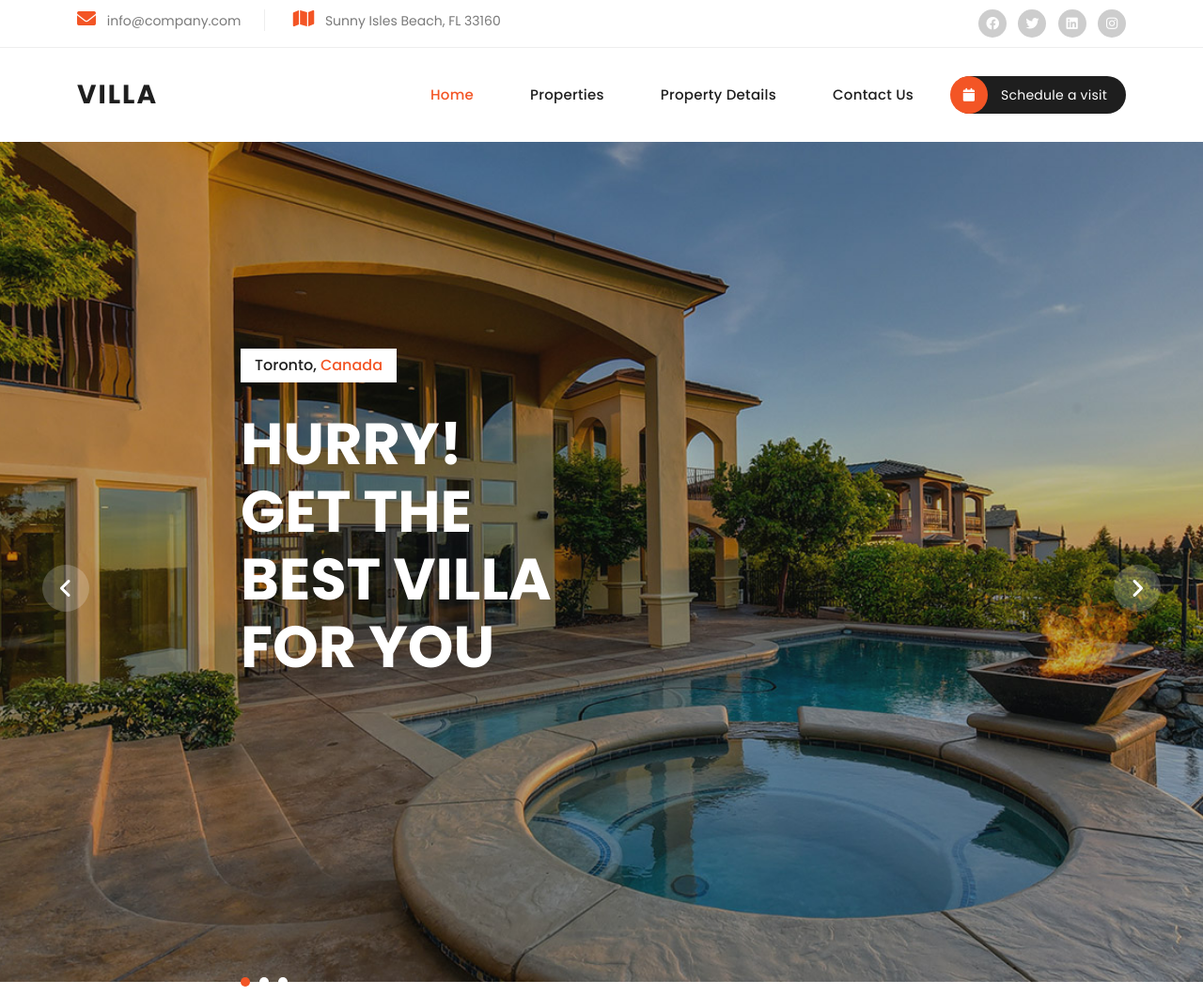
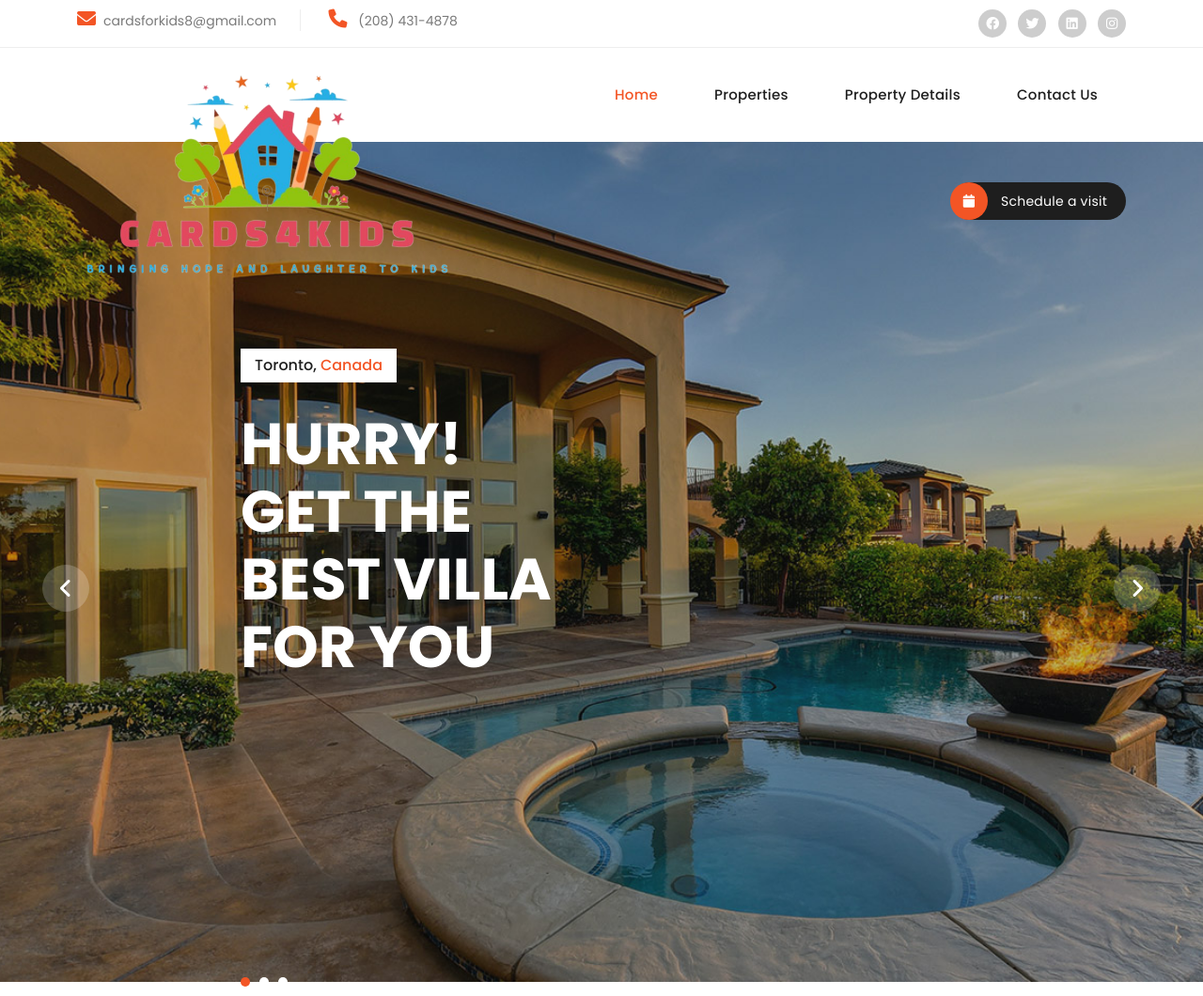
Before and after one commit to thojayso/Cards4Kids, a plain HTML site: page index.html in a window 1280 px wide. Shown: the top 1060 px of the page at 94% size. Drawn offline with nearby package versions, Linux system fonts and the light colour scheme.

Commit message:
Update index.html

```diff
--- a/index.html
+++ b/index.html
@@ -7,7 +7,7 @@
     <meta name="viewport" content="width=device-width, initial-scale=1, shrink-to-fit=no">
     <link href="https://fonts.googleapis.com/css2?family=Poppins:wght@100;200;300;400;500;600;700;800;900&display=swap" rel="stylesheet">
 
-    <title>Villa Agency - Real Estate HTML5 Template</title>
+    <title>Cards4Kids</title>
 
     <!-- Bootstrap core CSS -->
     <link href="vendor/bootstrap/css/bootstrap.min.css" rel="stylesheet">
@@ -48,14 +48,14 @@ https://templatemo.com/tm-591-villa-agency
       <div class="row">
         <div class="col-lg-8 col-md-8">
           <ul class="info">
-            <li><i class="fa fa-envelope"></i> info@company.com</li>
-            <li><i class="fa fa-map"></i> Sunny Isles Beach, FL 33160</li>
+            <li><i class="fa fa-envelope"></i>cardsforkids8@gmail.com</li>
+            <li><i class="fa fa-phone"></i> (208) 431-4878</li>
           </ul>
         </div>
         <div class="col-lg-4 col-md-4">
           <ul class="social-links">
             <li><a href="#"><i class="fab fa-facebook"></i></a></li>
-            <li><a href="https://x.com/minthu" target="_blank"><i class="fab fa-twitter"></i></a></li>
+            <li><a href="#"><i class="fab fa-twitter"></i></a></li>
             <li><a href="#"><i class="fab fa-linkedin"></i></a></li>
             <li><a href="#"><i class="fab fa-instagram"></i></a></li>
           </ul>
@@ -72,7 +72,7 @@ https://templatemo.com/tm-591-villa-agency
                 <nav class="main-nav">
                     <!-- ***** Logo Start ***** -->
                     <a href="index.html" class="logo">
-                        <h1>Villa</h1>
+                        <img src="../assets/images/cards4kids-logo.png" alt="logo">
                     </a>
                     <!-- ***** Logo End ***** -->
                     <!-- ***** Menu Start ***** -->
```
